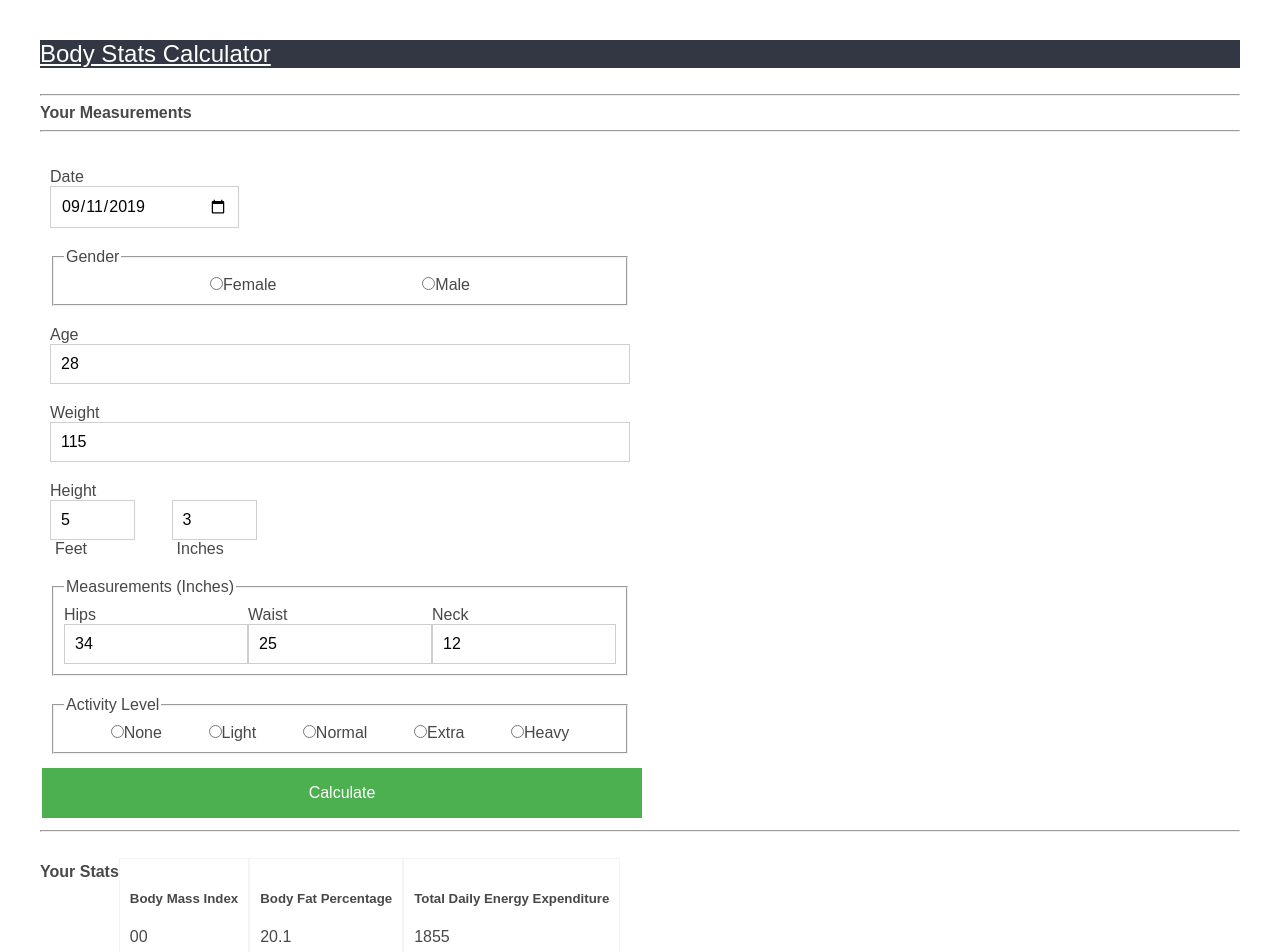
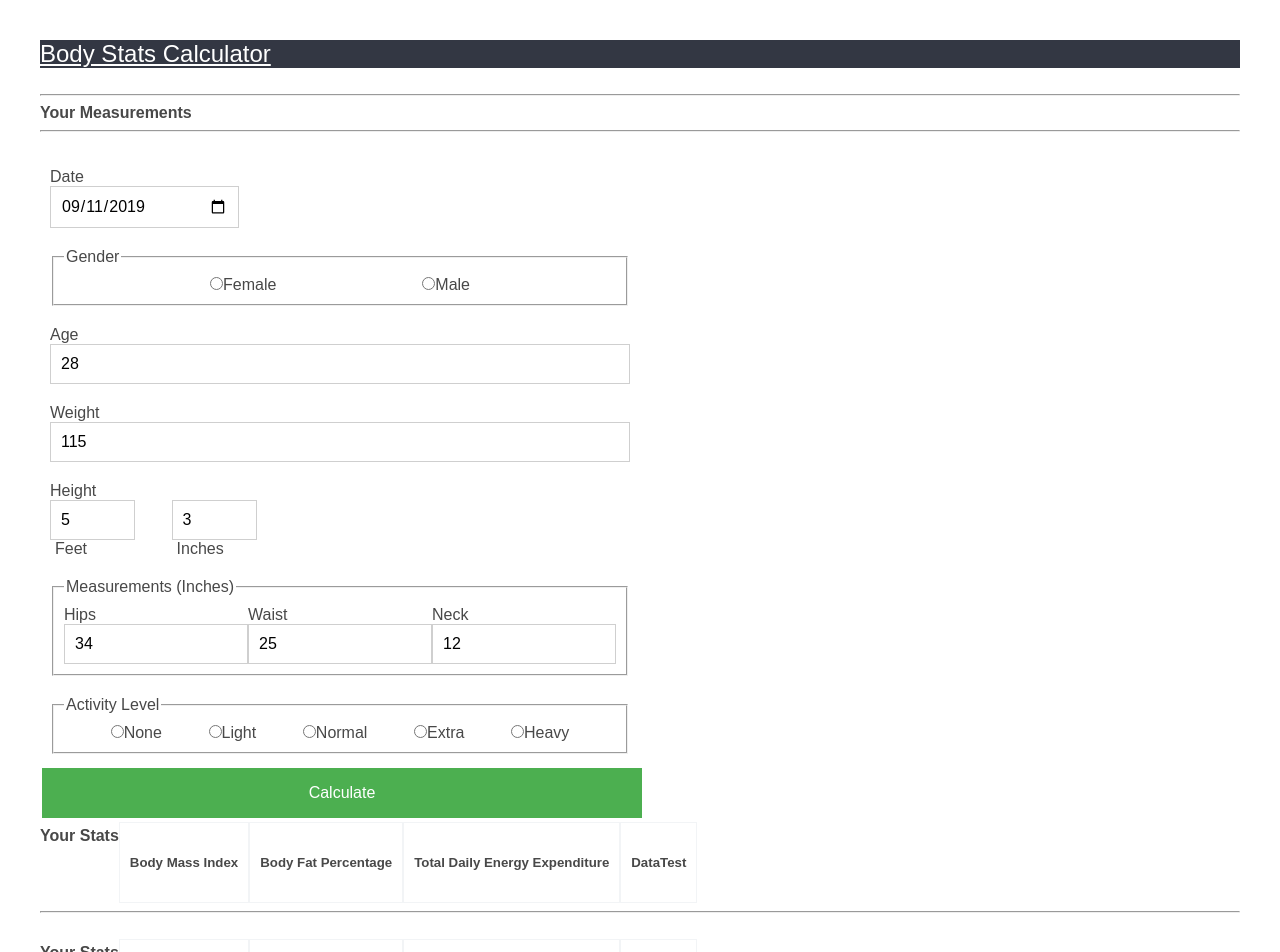
Before and after one commit to kkote/BfCalc-React, a React (Create React App) app: page / in a window 1280 px wide. Shown: the top 952 px of the page. Built offline with nearby package versions, Linux system fonts and the light colour scheme; no server answers.

Commit message:
Calculated Stat Displayed

```diff
--- a/src/components/form.js
+++ b/src/components/form.js
@@ -1,4 +1,5 @@
 import React from "react";
+import Stats from "./statDisplay";
 
 class Form extends React.Component {
   constructor() {
@@ -14,17 +15,21 @@ class Form extends React.Component {
     const stringdata = stringifyFormData(data);
     console.log(stringdata);
     const dataP = JSON.parse(stringdata);
-    const heightInche = ((dataP.feet * 12)+(dataP.inches * 1));
+    const heightInch = ((dataP.feet * 12)+(dataP.inches * 1));
 
-    const bmi = ((dataP.weight / 3969) * 703).toPrecision(3);
-    console.log(bmi)
+    const bmiDisplay = ((dataP.weight / 3969) * 703).toPrecision(3);
+    const bfDisplay = findBf(dataP.gender, dataP.waist, dataP.neck, heightInch, dataP.hips);
+    console.log(bfDisplay);
+    const tdeeDisplay = findTdee(dataP.gender, dataP.activity, dataP.weight, heightInch, dataP.age)
+
+
 
     this.setState({
       res: stringdata,
       data: dataP,
-      one: dataP.age*dataP.weight,
-      bmi: bmi,
-      heightInches: heightInche
+      bmiDisplay:bmiDisplay,
+      bfDisplay:bfDisplay,
+      tdeeDisplay: tdeeDisplay
     });
 
     // fetch('/api/form-submit-url', {
@@ -32,6 +37,9 @@ class Form extends React.Component {
     //   body: data,
     // });
   }
+
+
+
 
   render() {
     return (
@@ -157,17 +165,22 @@ class Form extends React.Component {
             <pre>FormData {this.state.res}</pre>
             </div>
         )}
-          {this.state.heightInches && (
-            <div className="res-block">
-            <h3>heightInches:</h3>
-            <pre>{this.state.heightInches}</pre>
-            </div>
-        )}
+        <div>
+        <Stats
+
+            bmi={this.state.bmiDisplay}
+            bf={this.state.bfDisplay}
+            tdee={this.state.tdeeDisplay}
+          />
+        </div>
+
+
 
         </div>
     );
   }
 }
+
 
 
 
@@ -180,4 +193,30 @@ function stringifyFormData(fd) {
   return JSON.stringify(data, null, 2);
 }
 
+
+
+function findBf(gender, waist, neck, height, hips) {
+  const Log10 = X => (Math.log(X) / Math.log(10));
+
+  if (gender === "male") {
+    var percentFat = ((86.010 * (Log10((waist *1) - (neck*1)))) - (70.041 * (Log10(height *1))) + 36.76).toPrecision(3);
+    return percentFat
+  } else {
+    var percentFat = (163.205 * Log10((((waist*1) + (hips*1)) - (neck*1))) - 97.684 * Log10(height*1) - 78.387).toPrecision(3);
+    return percentFat
+  };
+};
+
+
+function findTdee(gender, activity, weight, height, age) {
+  if (gender == "male") {
+    var bmr = 66 + (6.23 * weight) + (12.7 * height) - (6.8 * age);
+    return (bmr * activity)
+  } else {
+    var bmr = 655 + (4.35 * weight) + (4.7 * height) - (4.7 * age);
+    return (bmr * activity).toPrecision(4)
+  };
+};
+
+
 export default Form;
--- a/src/components/statDisplay.js
+++ b/src/components/statDisplay.js
@@ -12,8 +12,13 @@ class Stats extends React.Component {
       };
       }
 
+
+
+
+
     render() {
-      const {tdee, bf, bmi } = this.props;
+      const {tdee, bf, bmi} = this.props;
+
 
 
       return (
@@ -33,6 +38,10 @@ class Stats extends React.Component {
           <h5>Total Daily Energy Expenditure</h5>
           {tdee}
         </div>
+        <div className="statItem">
+          <h5>DataTest</h5>
+
+        </div>
       </div>
 
       );
--- a/src/components/table.js
+++ b/src/components/table.js
@@ -37,7 +37,7 @@ class Table extends React.Component {
         );
 
         return (
-            <div className="calcForm">
+            <div >
                 <header>
                     <h4>Your Progress</h4>
                 </header>
@@ -57,6 +57,7 @@ class Table extends React.Component {
                         <StatList />
                     </tbody>
                 </table>
+
             </div>
 
         );
```
